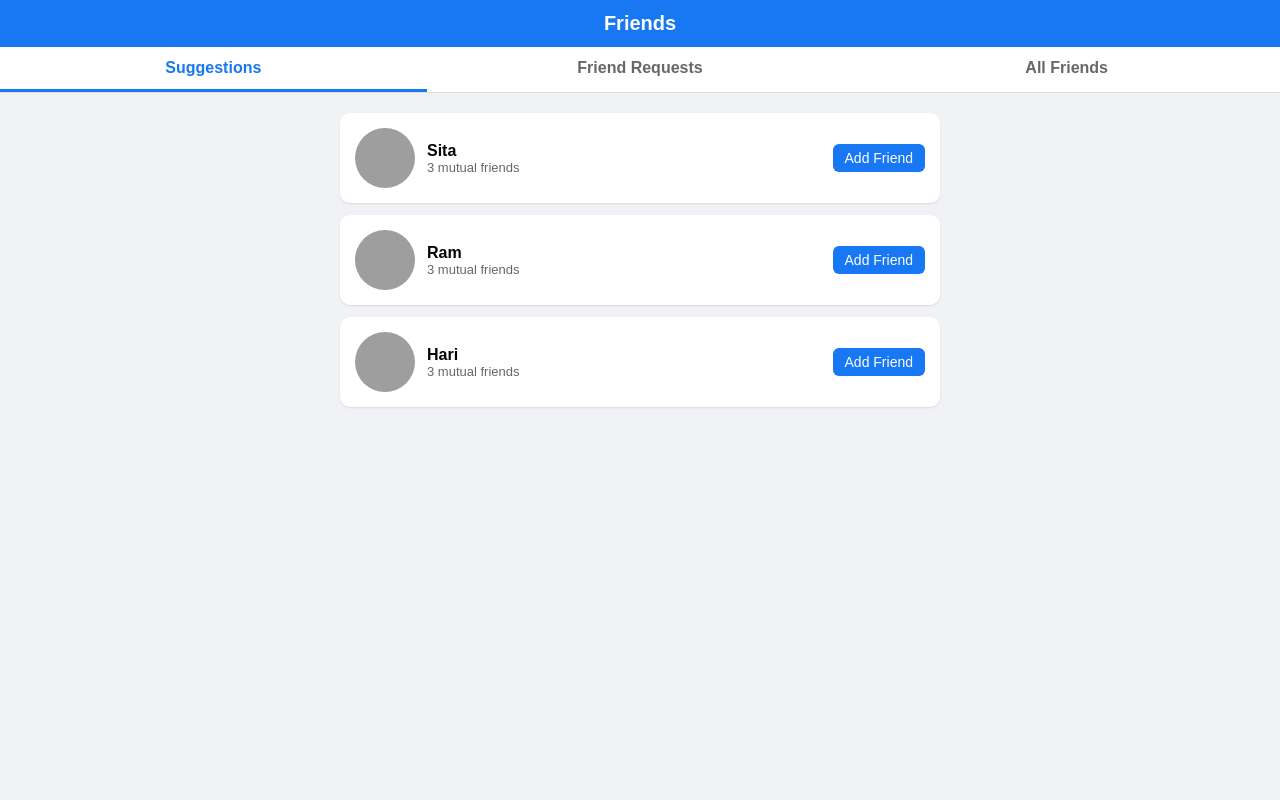
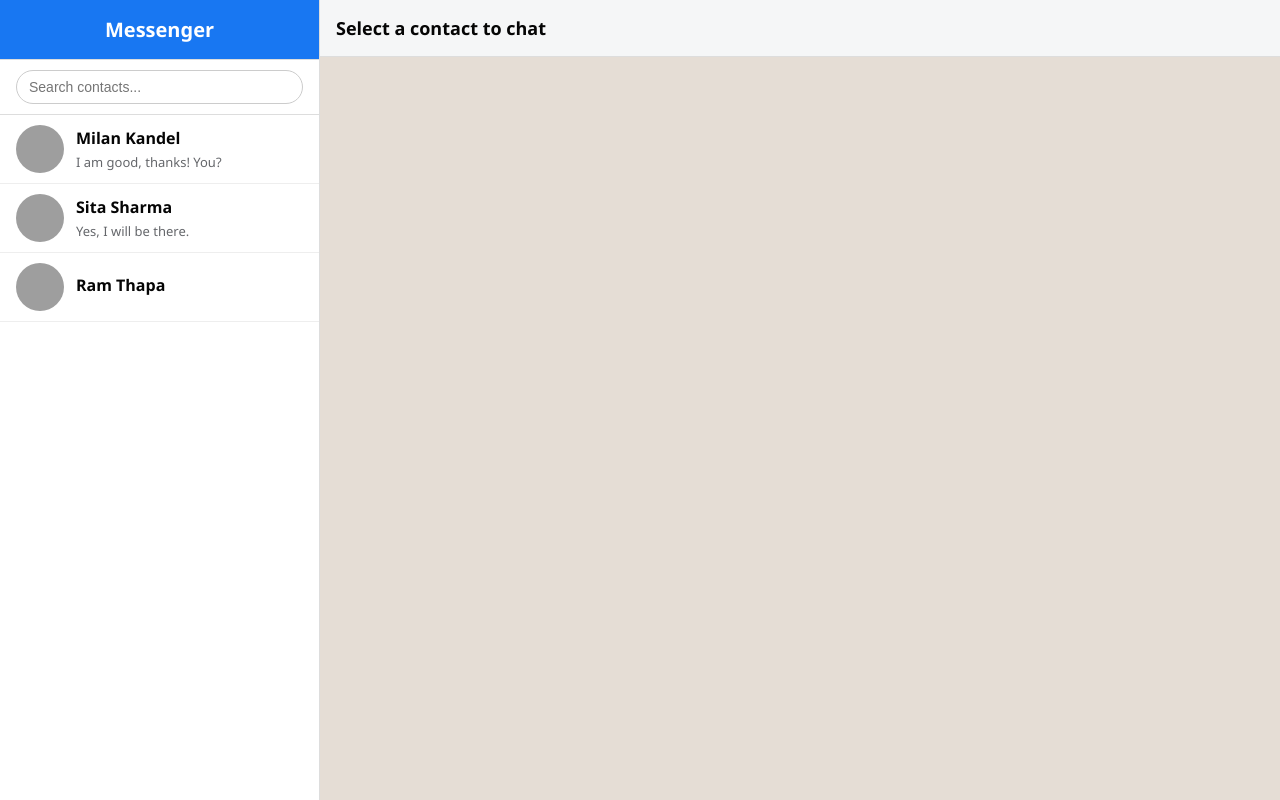
Before and after one commit to rajanformilan/Gen-X, a plain HTML site: page chat.html in a window 1280 px wide. Drawn offline with Linux system fonts and the light colour scheme; grey boxes are pictures that could not be loaded.

Commit message:
Update chat.html

```diff
--- a/chat.html
+++ b/chat.html
@@ -1,227 +1,415 @@
 <!DOCTYPE html>
 <html lang="en">
 <head>
-  <meta charset="UTF-8">
-  <meta name="viewport" content="width=device-width, initial-scale=1.0">
-  <title>GenX - Friends</title>
+  <meta charset="UTF-8" />
+  <meta name="viewport" content="width=device-width, initial-scale=1" />
+  <title>Chat Message</title>
   <style>
-    body {
-      font-family: Arial, sans-serif;
-      background: #f0f2f5;
+    /* Reset */
+    * {
+      box-sizing: border-box;
       margin: 0;
+      padding: 0;
     }
-    header {
-      background: #1877f2;
-      color: #fff;
-      padding: 12px;
+
+    body, html {
+      height: 100%;
+      font-family: 'Segoe UI', Tahoma, Geneva, Verdana, sans-serif;
+      background-color: #f0f2f5;
+      color: #050505;
+      overflow: hidden;
+    }
+
+    .container {
+      display: flex;
+      height: 100vh;
+      max-width: 100vw;
+    }
+
+    /* Sidebar */
+    .sidebar {
+      width: 320px;
+      background: white;
+      border-right: 1px solid #ddd;
+      display: flex;
+      flex-direction: column;
+    }
+
+    .sidebar header {
+      padding: 16px;
+      font-weight: 700;
+      font-size: 20px;
+      border-bottom: 1px solid #ddd;
       text-align: center;
-      font-size: 20px;
-      font-weight: bold;
+      background-color: #1877f2;
+      color: white;
     }
-    .tabs {
-      display: flex;
-      justify-content: space-around;
-      background: #fff;
+
+    .search-box {
+      padding: 10px 16px;
       border-bottom: 1px solid #ddd;
     }
-    .tab {
+
+    .search-box input {
+      width: 100%;
+      padding: 8px 12px;
+      border-radius: 20px;
+      border: 1px solid #ccc;
+      font-size: 14px;
+    }
+
+    .contacts-list {
       flex: 1;
-      text-align: center;
-      padding: 12px;
-      cursor: pointer;
-      font-weight: bold;
-      color: #65676b;
+      overflow-y: auto;
     }
-    .tab.active {
-      border-bottom: 3px solid #1877f2;
-      color: #1877f2;
-    }
-    .container {
-      max-width: 600px;
-      margin: 20px auto;
-      padding: 0 10px;
-    }
-    .card {
-      background: #fff;
-      padding: 15px;
-      margin: 12px 0;
-      border-radius: 10px;
-      box-shadow: 0 1px 2px rgba(0,0,0,0.1);
+
+    .contact {
       display: flex;
       align-items: center;
-      justify-content: space-between;
+      padding: 10px 16px;
+      border-bottom: 1px solid #eee;
+      cursor: pointer;
+      transition: background 0.2s ease;
     }
-    .user-info {
+
+    .contact:hover, .contact.active {
+      background-color: #f0f2f5;
+    }
+
+    .contact img {
+      width: 48px;
+      height: 48px;
+      border-radius: 50%;
+      object-fit: cover;
+      margin-right: 12px;
+    }
+
+    .contact-info {
+      flex: 1;
+    }
+
+    .contact-name {
+      font-weight: 600;
+      font-size: 16px;
+      margin-bottom: 4px;
+      color: #050505;
+    }
+
+    .contact-last-msg {
+      font-size: 13px;
+      color: #65676b;
+      white-space: nowrap;
+      overflow: hidden;
+      text-overflow: ellipsis;
+    }
+
+    /* Chat Area */
+    .chat-area {
+      flex: 1;
+      display: flex;
+      flex-direction: column;
+      background: white;
+    }
+
+    .chat-header {
+      padding: 16px;
+      border-bottom: 1px solid #ddd;
+      font-weight: 700;
+      font-size: 18px;
       display: flex;
       align-items: center;
+      background-color: #f5f6f7;
     }
-    .user-info img {
-      width: 60px;
-      height: 60px;
+
+    .chat-header img {
+      width: 40px;
+      height: 40px;
       border-radius: 50%;
       margin-right: 12px;
+      object-fit: cover;
     }
-    .user-info .name {
-      font-weight: bold;
-      color: #050505;
+
+    .messages {
+      flex: 1;
+      padding: 16px;
+      overflow-y: auto;
+      background: #e5ddd5;
+      display: flex;
+      flex-direction: column;
+      gap: 12px;
     }
-    .user-info .mutual {
-      font-size: 13px;
-      color: #65676b;
+
+    .message {
+      max-width: 70%;
+      padding: 10px 14px;
+      border-radius: 18px;
+      font-size: 14px;
+      line-height: 1.4;
+      word-wrap: break-word;
     }
-    .buttons button {
-      margin-left: 5px;
-      padding: 6px 12px;
+
+    .message.sent {
+      align-self: flex-end;
+      background-color: #1877f2;
+      color: white;
+      border-bottom-right-radius: 4px;
+    }
+
+    .message.received {
+      align-self: flex-start;
+      background-color: white;
+      border-bottom-left-radius: 4px;
+      box-shadow: 0 1px 1px rgba(0,0,0,0.1);
+    }
+
+    /* Input area */
+    .input-area {
+      display: flex;
+      padding: 12px 16px;
+      border-top: 1px solid #ddd;
+      background-color: #f5f6f7;
+      gap: 8px;
+    }
+
+    .input-area input[type="text"] {
+      flex: 1;
+      padding: 10px 14px;
+      border-radius: 20px;
+      border: 1px solid #ccc;
+      font-size: 15px;
+      outline: none;
+    }
+
+    .input-area button {
+      background-color: #1877f2;
       border: none;
-      border-radius: 6px;
+      color: white;
+      padding: 10px 18px;
+      border-radius: 20px;
+      font-weight: 700;
+      font-size: 15px;
       cursor: pointer;
-      font-size: 14px;
+      transition: background-color 0.2s ease;
     }
-    .add { background: #1877f2; color: #fff; }
-    .cancel { background: #e4e6eb; color: #050505; }
-    .accept { background: #1877f2; color: white; }
-    .reject { background: #e4e6eb; color: #050505; }
-    .friend { background: #e4e6eb; color: #050505; }
+
+    .input-area button:hover {
+      background-color: #155db2;
+    }
+
+    /* Responsive for mobile */
+    @media (max-width: 600px) {
+      .container {
+        flex-direction: column;
+      }
+
+      .sidebar {
+        width: 100%;
+        height: 160px;
+        border-right: none;
+        border-bottom: 1px solid #ddd;
+        overflow-x: auto;
+        flex-direction: row;
+        align-items: center;
+        padding: 10px 0;
+      }
+
+      .sidebar header {
+        display: none;
+      }
+
+      .search-box {
+        display: none;
+      }
+
+      .contacts-list {
+        display: flex;
+        flex-direction: row;
+        overflow-x: auto;
+        height: 100%;
+      }
+
+      .contact {
+        flex-direction: column;
+        padding: 8px 10px;
+        min-width: 80px;
+        border-bottom: none;
+        border-right: 1px solid #eee;
+        justify-content: center;
+      }
+
+      .contact img {
+        width: 56px;
+        height: 56px;
+        margin: 0 0 6px 0;
+      }
+
+      .contact-info {
+        text-align: center;
+      }
+
+      .contact-name {
+        font-size: 13px;
+        margin-bottom: 2px;
+      }
+
+      .contact-last-msg {
+        display: none;
+      }
+
+      .chat-area {
+        height: calc(100vh - 160px);
+      }
+    }
   </style>
 </head>
 <body>
+  <div class="container">
+    <!-- Sidebar with contacts -->
+    <div class="sidebar">
+      <header>Messenger</header>
+      <div class="search-box">
+        <input type="text" id="searchInput" placeholder="Search contacts..." />
+      </div>
+      <div class="contacts-list" id="contactsList">
+        <!-- Contacts will be rendered here -->
+      </div>
+    </div>
 
-<header>Friends</header>
+    <!-- Chat area -->
+    <div class="chat-area">
+      <div class="chat-header" id="chatHeader">
+        Select a contact to chat
+      </div>
+      <div class="messages" id="messagesContainer">
+        <!-- Messages will appear here -->
+      </div>
+      <form id="messageForm" class="input-area" style="display:none;">
+        <input type="text" id="messageInput" placeholder="Type a message..." autocomplete="off" />
+        <button type="submit">Send</button>
+      </form>
+    </div>
+  </div>
 
-<div class="tabs">
-  <div class="tab active" onclick="showTab('suggestions')">Suggestions</div>
-  <div class="tab" onclick="showTab('requests')">Friend Requests</div>
-  <div class="tab" onclick="showTab('friends')">All Friends</div>
-</div>
+  <script>
+    // Sample contacts data
+    const contacts = [
+      {
+        id: '1',
+        name: 'Milan Kandel',
+        avatar: 'https://randomuser.me/api/portraits/men/32.jpg',
+        messages: [
+          { text: 'Hey! How are you?', sent: false, timestamp: Date.now() - 60000 },
+          { text: 'I am good, thanks! You?', sent: true, timestamp: Date.now() - 30000 }
+        ]
+      },
+      {
+        id: '2',
+        name: 'Sita Sharma',
+        avatar: 'https://randomuser.me/api/portraits/women/44.jpg',
+        messages: [
+          { text: 'Are you coming tomorrow?', sent: false, timestamp: Date.now() - 120000 },
+          { text: 'Yes, I will be there.', sent: true, timestamp: Date.now() - 90000 }
+        ]
+      },
+      {
+        id: '3',
+        name: 'Ram Thapa',
+        avatar: 'https://randomuser.me/api/portraits/men/85.jpg',
+        messages: []
+      }
+    ];
 
-<div class="container">
-  <div id="suggestions"></div>
-  <div id="requests" style="display:none"></div>
-  <div id="friends" style="display:none"></div>
-</div>
+    const contactsList = document.getElementById('contactsList');
+    const chatHeader = document.getElementById('chatHeader');
+    const messagesContainer = document.getElementById('messagesContainer');
+    const messageForm = document.getElementById('messageForm');
+    const messageInput = document.getElementById('messageInput');
+    const searchInput = document.getElementById('searchInput');
 
-<script>
-  let currentUser = "Milan";
+    let activeContactId = null;
 
-  let users = JSON.parse(localStorage.getItem("genxUsers")) || {
-    "Milan": { friends: [], requestsSent: [], requestsReceived: [], avatar:"https://i.pravatar.cc/150?u=Milan" },
-    "Sita": { friends: [], requestsSent: [], requestsReceived: [], avatar:"https://i.pravatar.cc/150?u=Sita" },
-    "Ram": { friends: [], requestsSent: [], requestsReceived: [], avatar:"https://i.pravatar.cc/150?u=Ram" },
-    "Hari": { friends: [], requestsSent: [], requestsReceived: [], avatar:"https://i.pravatar.cc/150?u=Hari" }
-  };
+    function renderContacts(filter = '') {
+      contactsList.innerHTML = '';
+      const filtered = contacts.filter(c =>
+        c.name.toLowerCase().includes(filter.toLowerCase())
+      );
 
-  function saveUsers() {
-    localStorage.setItem("genxUsers", JSON.stringify(users));
-  }
+      filtered.forEach(contact => {
+        const lastMsg = contact.messages.length
+          ? contact.messages[contact.messages.length - 1].text
+          : '';
 
-  function sendRequest(toUser) {
-    if (!users[currentUser].requestsSent.includes(toUser) &&
-        !users[currentUser].friends.includes(toUser) &&
-        toUser !== currentUser) {
-      users[currentUser].requestsSent.push(toUser);
-      users[toUser].requestsReceived.push(currentUser);
-      saveUsers();
-      render();
+        const contactDiv = document.createElement('div');
+        contactDiv.className = 'contact' + (contact.id === activeContactId ? ' active' : '');
+        contactDiv.dataset.id = contact.id;
+
+        contactDiv.innerHTML = `
+          <img src="${contact.avatar}" alt="${contact.name}" />
+          <div class="contact-info">
+            <div class="contact-name">${contact.name}</div>
+            <div class="contact-last-msg">${lastMsg}</div>
+          </div>
+        `;
+
+        contactDiv.onclick = () => {
+          selectContact(contact.id);
+        };
+
+        contactsList.appendChild(contactDiv);
+      });
     }
-  }
 
-  function cancelRequest(toUser) {
-    users[currentUser].requestsSent =
-      users[currentUser].requestsSent.filter(u => u !== toUser);
-    users[toUser].requestsReceived =
-      users[toUser].requestsReceived.filter(u => u !== currentUser);
-    saveUsers();
-    render();
-  }
+    function selectContact(id) {
+      activeContactId = id;
+      const contact = contacts.find(c => c.id === id);
+      chatHeader.innerHTML = `<img src="${contact.avatar}" alt="${contact.name}" /> ${contact.name}`;
+      messageForm.style.display = 'flex';
+      renderContacts(searchInput.value);
+      renderMessages(contact);
+    }
 
-  function acceptRequest(fromUser) {
-    users[currentUser].friends.push(fromUser);
-    users[fromUser].friends.push(currentUser);
-    users[currentUser].requestsReceived =
-      users[currentUser].requestsReceived.filter(u => u !== fromUser);
-    users[fromUser].requestsSent =
-      users[fromUser].requestsSent.filter(u => u !== currentUser);
-    saveUsers();
-    render();
-  }
+    function renderMessages(contact) {
+      messagesContainer.innerHTML = '';
+      contact.messages.forEach(msg => {
+        const div = document.createElement('div');
+        div.className = 'message ' + (msg.sent ? 'sent' : 'received');
+        div.textContent = msg.text;
+        messagesContainer.appendChild(div);
+      });
+      messagesContainer.scrollTop = messagesContainer.scrollHeight;
+    }
 
-  function rejectRequest(fromUser) {
-    users[currentUser].requestsReceived =
-      users[currentUser].requestsReceived.filter(u => u !== fromUser);
-    users[fromUser].requestsSent =
-      users[fromUser].requestsSent.filter(u => u !== currentUser);
-    saveUsers();
-    render();
-  }
+    messageForm.addEventListener('submit', e => {
+      e.preventDefault();
+      sendMessage();
+    });
 
-  function showTab(tab) {
-    document.querySelectorAll('.tab').forEach(t => t.classList.remove('active'));
-    document.querySelector(`.tab[onclick="showTab('${tab}')"]`).classList.add('active');
-    document.querySelectorAll('.container > div').forEach(d => d.style.display = "none");
-    document.getElementById(tab).style.display = "block";
-  }
+    function sendMessage() {
+      const msg = messageInput.value.trim();
+      if (!msg || !activeContactId) return;
 
-  function render() {
-    // Suggestions
-    document.getElementById("suggestions").innerHTML = Object.keys(users).map(u => {
-      if (u === currentUser) return "";
-      let status = "";
-      if (users[currentUser].friends.includes(u)) {
-        status = `<button class="friend">Friends</button>`;
-      } else if (users[currentUser].requestsSent.includes(u)) {
-        status = `<button class="cancel" onclick="cancelRequest('${u}')">Cancel Request</button>`;
-      } else {
-        status = `<button class="add" onclick="sendRequest('${u}')">Add Friend</button>`;
-      }
-      return `
-        <div class="card">
-          <div class="user-info">
-            <img src="${users[u].avatar}">
-            <div>
-              <div class="name">${u}</div>
-              <div class="mutual">3 mutual friends</div>
-            </div>
-          </div>
-          <div class="buttons">${status}</div>
-        </div>`;
-    }).join("");
+      const contact = contacts.find(c => c.id === activeContactId);
+      contact.messages.push({ text: msg, sent: true, timestamp: Date.now() });
+      renderMessages(contact);
+      messageInput.value = '';
 
-    // Requests
-    document.getElementById("requests").innerHTML =
-      users[currentUser].requestsReceived.map(u => `
-        <div class="card">
-          <div class="user-info">
-            <img src="${users[u].avatar}">
-            <div>
-              <div class="name">${u}</div>
-              <div class="mutual">1 mutual friend</div>
-            </div>
-          </div>
-          <div class="buttons">
-            <button class="accept" onclick="acceptRequest('${u}')">Confirm</button>
-            <button class="reject" onclick="rejectRequest('${u}')">Delete</button>
-          </div>
-        </div>
-      `).join("") || "<p>No friend requests</p>";
+      // Simulate reply after 1.5 seconds
+      setTimeout(() => {
+        contact.messages.push({
+          text: 'Auto-reply: ' + msg.split('').reverse().join(''),
+          sent: false,
+          timestamp: Date.now()
+        });
+        renderMessages(contact);
+      }, 1500);
+    }
 
-    // Friends
-    document.getElementById("friends").innerHTML =
-      users[currentUser].friends.map(u => `
-        <div class="card">
-          <div class="user-info">
-            <img src="${users[u].avatar}">
-            <div>
-              <div class="name">${u}</div>
-              <div class="mutual">2 mutual friends</div>
-            </div>
-          </div>
-          <div class="buttons"><button class="friend">Friends</button></div>
-        </div>
-      `).join("") || "<p>No friends yet</p>";
-  }
+    searchInput.addEventListener('input', () => {
+      renderContacts(searchInput.value);
+    });
 
-  render();
-</script>
-
+    // Initialize
+    renderContacts();
+  </script>
 </body>
 </html>
```
